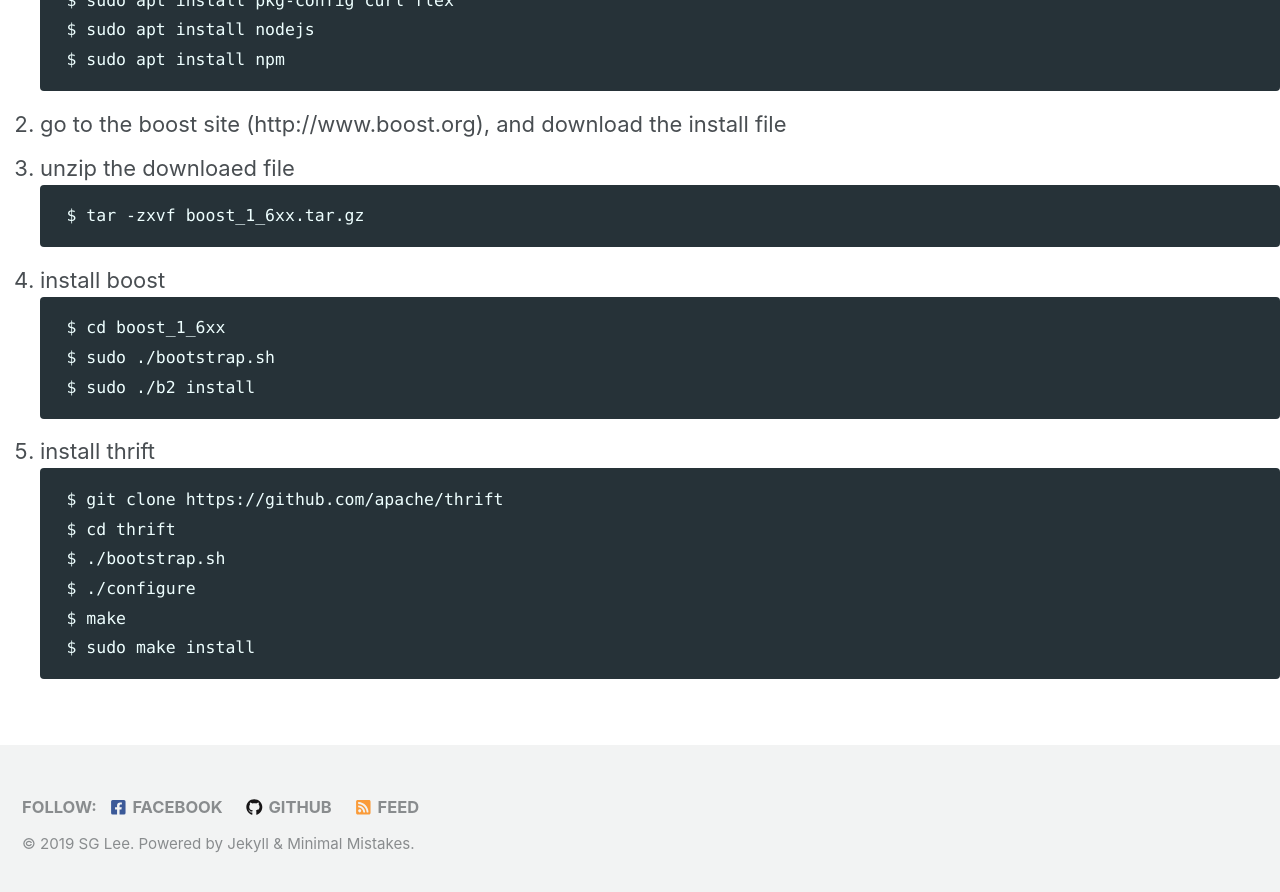
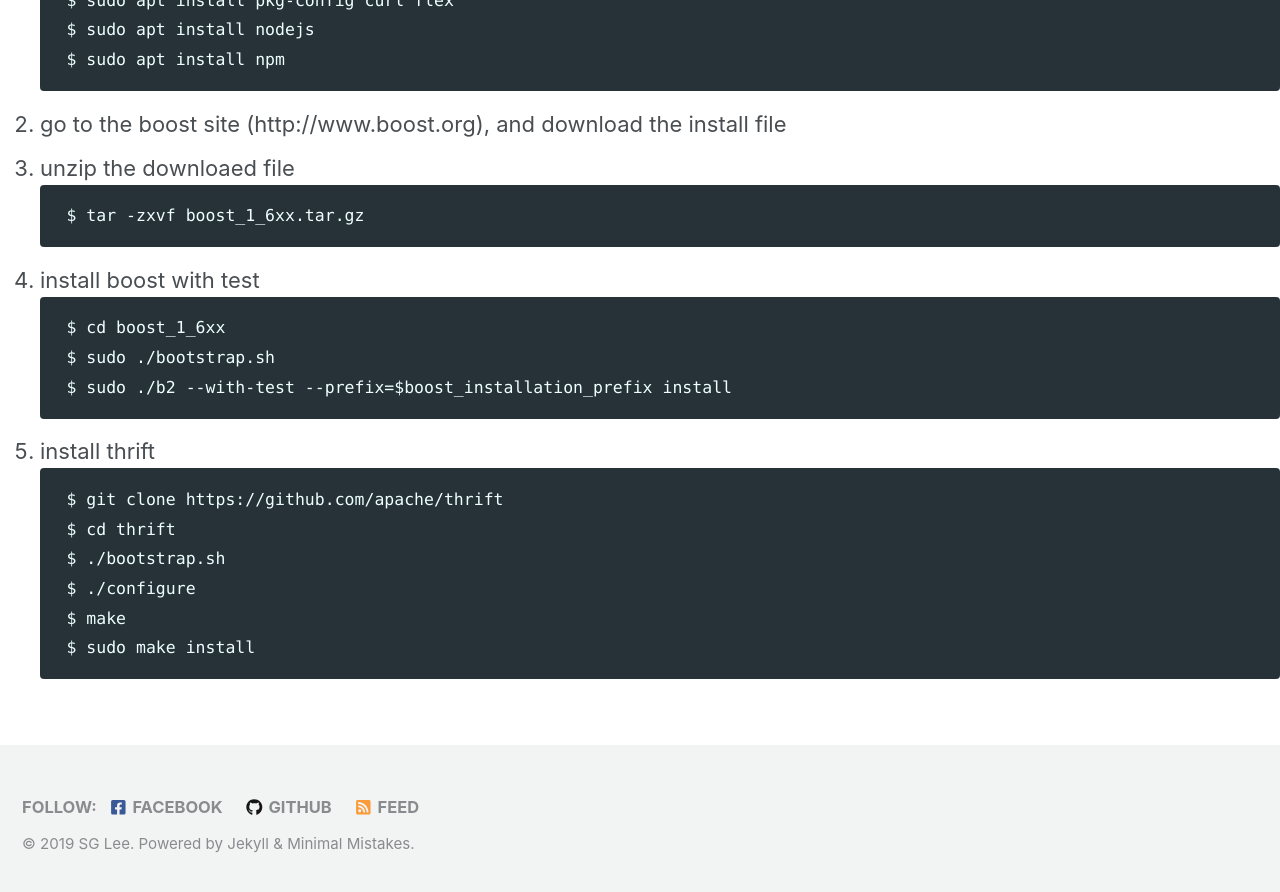
Before and after one commit to sglee-net/sglee-net.github.io, a Jekyll site: the page built from development_environment/dev_environment.md, in a window 1280 px wide and 900 px high, scrolled down 8603 px. Shown: the top 892 px of the window. Built offline with Jekyll 4.4.1, drawn with Linux system fonts in a browser that asks for light colours; cached includes are drawn as plain includes; nearby versions of some CDN libraries; our own code applies the rules of GitHub Pages for plain Markdown files.

Commit message:
Update dev_environment.md

````diff
--- a/development_environment/dev_environment.md
+++ b/development_environment/dev_environment.md
@@ -276,11 +276,11 @@ LANGUAGE="en_US.UTF-8"
     ```
     $ tar -zxvf boost_1_6xx.tar.gz
     ```
-4. install boost
+4. install boost with test
     ```
     $ cd boost_1_6xx
     $ sudo ./bootstrap.sh
-    $ sudo ./b2 install
+    $ sudo ./b2 --with-test --prefix=$boost_installation_prefix install
     ```
 5. install thrift
     ```
````
